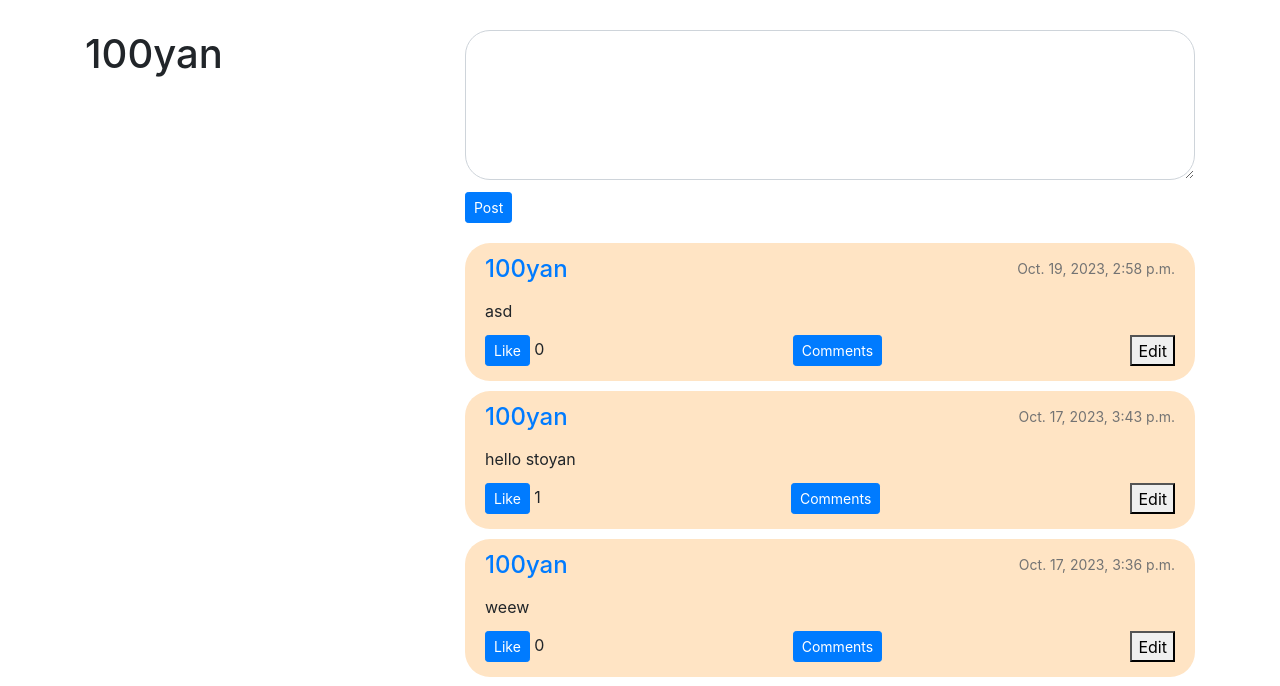
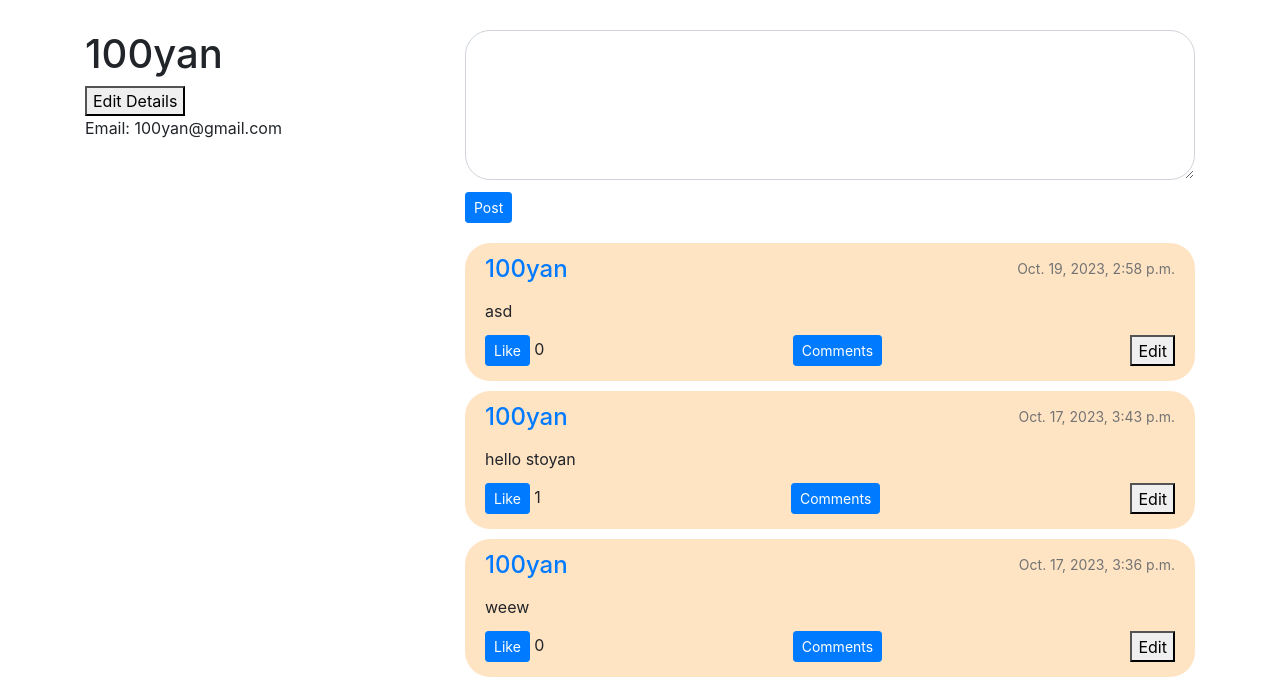
Before and after one commit to 100yann/100cial, a Django app: page /user/2 in a window 1280 px wide. Shown: the part 56-742 px from the top of the page. Run offline with Django 3.2, Linux system fonts and the light colour scheme; a user stored in the database is signed in; data comes from the database, SQL or seed files in the repository; both versions use the stored data as it was after the commit; some libraries are stand-ins or nearby versions.

Commit message:
started working on edit view for user profile pages

```diff
--- a/network/models.py
+++ b/network/models.py
@@ -1,10 +1,14 @@
 from typing import Any
 from django.contrib.auth.models import AbstractUser
 from django.db import models
-
+from django_countries.fields import CountryField
 
 class User(AbstractUser):
     following = models.ManyToManyField('self', related_name='followers', blank=True)
+    birthday = models.DateField(blank=True, null=True)
+    nationality = CountryField(null=True)
+    profile_pic = models.ImageField(upload_to="profile_pics", null=True)
+    description = models.TextField(max_length=600, null=True)
 
     def follow(self, follow_user):
         if follow_user != self:
@@ -73,3 +77,23 @@ class CommentForm(forms.ModelForm):
         labels = {
             'text': ''
         }
+
+class MyDateInput(forms.widgets.DateInput):
+    input_type = 'date'
+
+
+class UserDetails(forms.ModelForm):
+    class Meta:
+        model = User
+        fields = ["birthday", "nationality", "profile_pic", "description"]
+
+        widgets = {
+            'birthday': forms.DateInput(attrs=dict(type='date'))
+        }
+
+
+    def __init__(self, *args, **kwargs):
+        super(UserDetails, self).__init__(*args, **kwargs)
+        for visible in self.visible_fields():
+            visible.field.widget.attrs['class'] = 'form-control'
+            visible.field.widget.attrs['id'] = f'details-{visible.name}'
--- /dev/null
+++ b/network/static/network/profile.js
@@ -0,0 +1,42 @@
+document.addEventListener('DOMContentLoaded', function(){
+    const editButton = document.querySelector('#edit-profile')
+    const saveButton = document.querySelector("#save-details")
+
+    let isDefault = true
+    const userId = editButton.getAttribute('data-profile-id')
+    editButton.onclick = () => {
+        editProfile(userId, isDefault)
+        isDefault = false
+    }
+    saveButton.onclick = () => {
+        const currDetails = {
+            'currBirthday': document.querySelector('#details-birthday'),
+            'currNationality': document.querySelector('#details-nationality'),
+            'currDescription': document.querySelector('#details-description')
+        }
+        editProfile(userId, isDefault, currDetails)
+        isDefault = true
+    }
+})
+
+
+function editProfile(userId, isDefault, currDetails=null){
+    const defaultPageDisplay = document.querySelector('#default-view')
+    const editDisplay = document.querySelector('#edit-view')
+
+    if (isDefault){
+        defaultPageDisplay.style.display = 'none'
+        editDisplay.style.display = 'block'
+        return;
+    } else {
+        defaultPageDisplay.style.display = 'block'
+        editDisplay.style.display = 'none'
+    }
+
+    if (currDetails){
+        for (element in currDetails){
+            console.log(currDetails[element])
+        }
+    }
+
+}
--- a/network/static/network/styles.css
+++ b/network/static/network/styles.css
@@ -1,4 +1,8 @@
-
+ul {
+    list-style-type: none;
+    padding: 0;
+    margin: 0;
+}
 
 #add-comment {
     display: none;
@@ -77,3 +81,7 @@
 #show-comments{
     margin-top: 15px;
 }
+
+#edit-view {
+    display: none;
+}
--- a/network/templates/network/layout.html
+++ b/network/templates/network/layout.html
@@ -8,6 +8,7 @@
         <link href="{% static 'network/styles.css' %}" rel="stylesheet">
         <script src="{% static 'network/post.js' %}"></script>
         <script src="{% static 'network/users.js' %}"></script>
+        <script src="{% static 'network/profile.js' %}"></script>
 
     </head>
     <body>
--- a/network/templates/network/user_profile.html
+++ b/network/templates/network/user_profile.html
@@ -3,7 +3,7 @@
 
 {% block body %}
 {% csrf_token %}
-<div class="container">
+<div class="container" id="default-view">
     <div class="row">
         <div class="col-lg-4">
             <h1>{{ profile }}</h1>
@@ -13,7 +13,12 @@
                 {% else %}
                     <button data-profile-id='{{ profile.id }}' id="follow">Follow</button>
                 {% endif %}
+            {% else %}
+                <button data-profile-id='{{ profile.id }}' id="edit-profile">Edit Details</button>
             {% endif %}
+            <ul>
+                <li>Email: {{ profile.email }}</li>
+            </ul>
         </div>
         <div class="col-lg-8">
             <div class="form">
@@ -27,4 +32,14 @@
         </div>
     </div>
 </div>
+<div class="container" id="edit-view">
+    <h1>{{ profile }}</h1>
+    <div id="details-row">
+        {{ user_details.birthday }}
+        {{ user_details.nationality }}
+        {{ user_details.profile_pic }}
+    </div>
+        {{ user_details.description }}
+        <button id="save-details">Save</button>
+</div>
 {% endblock %}
--- a/network/views.py
+++ b/network/views.py
@@ -6,7 +6,7 @@ from django.urls import reverse
 
 import json
 
-from .models import User, Post, PostForm, Comment, CommentForm
+from .models import User, Post, PostForm, Comment, CommentForm, UserDetails
 
 
 def index(request):
@@ -172,6 +172,7 @@ def user_profile(request, id):
         'all_comments': comments,
         'create_post': PostForm,
         'add_comment': CommentForm,
+        'user_details': UserDetails
     }
 
     try:
```
Also changed, not shown: db.sqlite3, network/migrations/0006_user_birthday_user_description_user_nationality_and_more.py (added).
